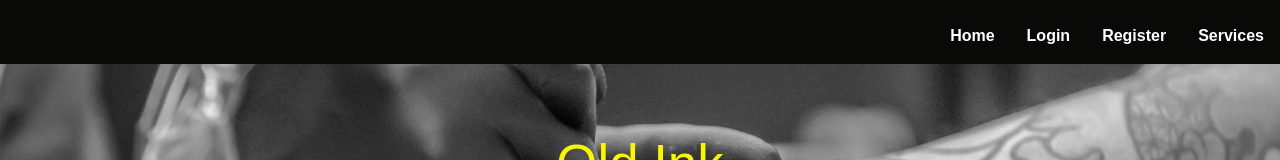
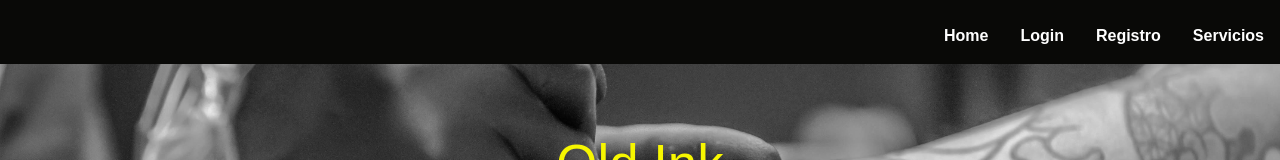
Before and after one commit to ariusvi/react_tattoostudio, a React (Vite) app: page / in a window 1280 px wide. Shown: the top 160 px of the page. Built offline with nearby package versions, Linux system fonts and the light colour scheme; a web font is replaced by a local one.

Commit message:
feat: update header links to spanish

```diff
--- a/src/Common/Header/Header.jsx
+++ b/src/Common/Header/Header.jsx
@@ -28,11 +28,11 @@ export const Header = () => {
                     // si token es false, muestra otro tipo de botones
                     <div className="menu">
                         <CustomLink title={"Login"} destination={"/login"} />
-                        <CustomLink title={"Register"} destination={"/register"} />
+                        <CustomLink title={"Registro"} destination={"/register"} />
 
                     </div>)
             }
-            <CustomLink title="Services" destination="/facilities" />
+            <CustomLink title="Servicios" destination="/facilities" />
             {/* <CustomLink title="Login" destination="/login" /> */}
         </div>
     );
```
